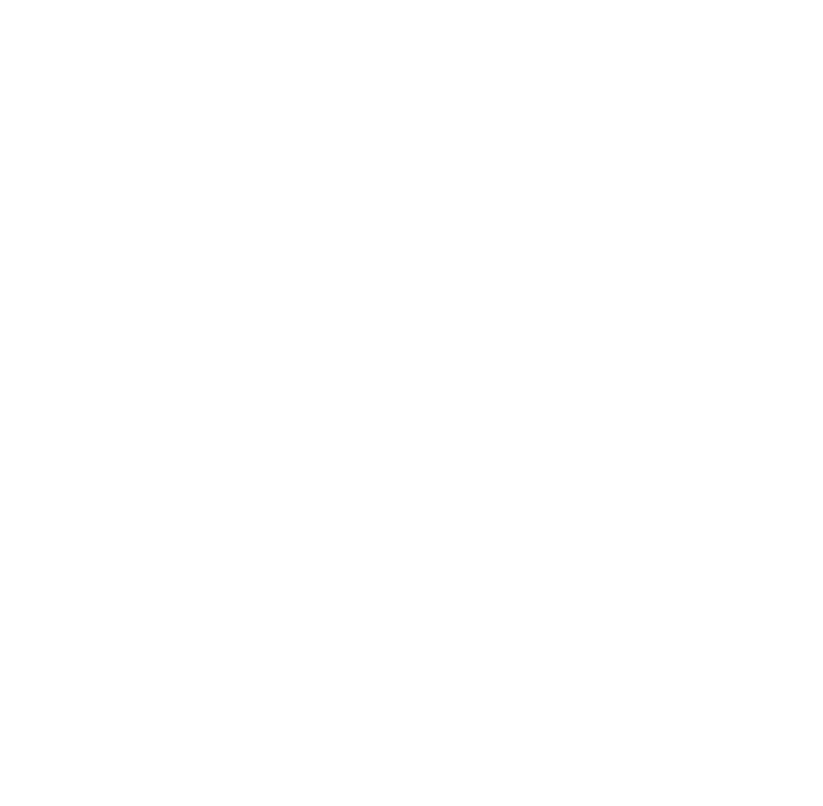
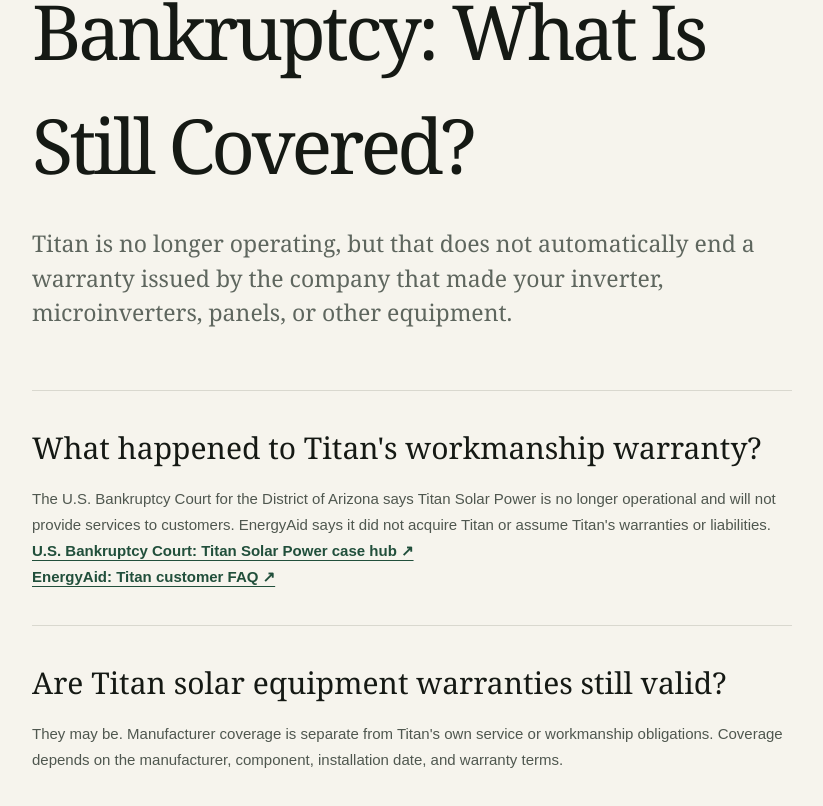
Before and after one commit to Decentralized-Rob/solar-consumer-research, a Next.js app: page /cases/titan-solar-power/warranty-after-bankruptcy in a window 1280 px wide. Before the commit this address had no page. Shown: the part 454-1260 px from the top of the page, without its empty margins (228-1051 px from the left). Before the commit the page ends 800 px from the top, so only its background shows below. Built offline with nearby package versions, Linux system fonts and the light colour scheme.

Commit message:
Add Titan warranty after bankruptcy guide

```diff
--- /dev/null
+++ b/app/cases/titan-solar-power/warranty-after-bankruptcy/page.tsx
@@ -0,0 +1,96 @@
+import type { Metadata } from "next";
+import Link from "next/link";
+import { InfoPage } from "../../../../components/info-page";
+import { stateSlug, states } from "../../../../lib/content";
+import { titanStateBankruptcyByCode } from "../../../../lib/titan-state-research";
+
+export const metadata: Metadata = {
+  title: "Titan Solar Power Warranty After Bankruptcy: What Is Still Covered?",
+  description: "Titan Solar Power is closed, but some manufacturer warranties may still apply. Check SolarEdge, Enphase and state-specific Titan bankruptcy resources.",
+  alternates: { canonical: "/cases/titan-solar-power/warranty-after-bankruptcy" },
+  openGraph: {
+    title: "Titan Solar Power Warranty After Bankruptcy: What Is Still Covered?",
+    description: "Titan is closed. Some equipment warranties may still apply. Start with the manufacturer and the official bankruptcy record.",
+    url: "/cases/titan-solar-power/warranty-after-bankruptcy",
+    type: "article",
+  },
+};
+
+const titanStates = states.filter((state) => titanStateBankruptcyByCode[state.code]);
+
+const schema = {
+  "@context": "https://schema.org",
+  "@type": "Article",
+  headline: "Titan Solar Power Warranty After Bankruptcy: What Is Still Covered?",
+  description: "A source-backed guide to Titan Solar Power workmanship and manufacturer warranty questions after the company's Chapter 7 bankruptcy.",
+  datePublished: "2026-08-28",
+  dateModified: "2026-08-28",
+  mainEntityOfPage: "https://solarcomplaint.com/cases/titan-solar-power/warranty-after-bankruptcy",
+  author: { "@type": "Organization", name: "Solar Consumer Research" },
+  publisher: { "@type": "Organization", name: "Solar Consumer Research" },
+  citation: [
+    "https://www.azb.uscourts.gov/re-titan-solar-power-inc-and-its-affiliates",
+    "https://www.solaredge.com/us/support/system-owner/my-installer-went-out-of-business",
+    "https://enphase.com/learn/home-energy/using-your-system/enphase-energy-system-warranties",
+    "https://energyaid.net/titan-facts/",
+  ],
+};
+
+export default function TitanWarrantyPage() {
+  return (
+    <InfoPage
+      eyebrow="Titan Solar Power customer resource"
+      title="Titan Solar Power Warranty After Bankruptcy: What Is Still Covered?"
+      lede="Titan is no longer operating, but that does not automatically end a warranty issued by the company that made your inverter, microinverters, panels, or other equipment."
+    >
+      <script type="application/ld+json" dangerouslySetInnerHTML={{ __html: JSON.stringify(schema) }} />
+
+      <section className="info-section">
+        <h2>What happened to Titan&apos;s workmanship warranty?</h2>
+        <p>The U.S. Bankruptcy Court for the District of Arizona says Titan Solar Power is no longer operational and will not provide services to customers. EnergyAid says it did not acquire Titan or assume Titan&apos;s warranties or liabilities.</p>
+        <p><a href="https://www.azb.uscourts.gov/re-titan-solar-power-inc-and-its-affiliates" target="_blank" rel="noreferrer">U.S. Bankruptcy Court: Titan Solar Power case hub ↗</a></p>
+        <p><a href="https://energyaid.net/titan-solar-power-is-out-of-business/" target="_blank" rel="noreferrer">EnergyAid: Titan customer FAQ ↗</a></p>
+      </section>
+
+      <section className="info-section">
+        <h2>Are Titan solar equipment warranties still valid?</h2>
+        <p>They may be. Manufacturer coverage is separate from Titan&apos;s own service or workmanship obligations. Coverage depends on the manufacturer, component, installation date, and warranty terms.</p>
+      </section>
+
+      <section className="info-section">
+        <h2>SolarEdge equipment</h2>
+        <p>SolarEdge tells system owners whose installer went out of business that certain components may still be covered under warranty. It also provides a path to find another installer and request a system health check.</p>
+        <p><a href="https://www.solaredge.com/us/support/system-owner/my-installer-went-out-of-business" target="_blank" rel="noreferrer">SolarEdge: My installer went out of business ↗</a></p>
+        <p><a href="https://www.solaredge.com/us/support/system-owner/i-have-a-warranty-question" target="_blank" rel="noreferrer">SolarEdge warranty support ↗</a></p>
+      </section>
+
+      <section className="info-section">
+        <h2>Enphase equipment</h2>
+        <p>Enphase says that if the installer has gone out of business, Enphase warranties still cover applicable Enphase components. Homeowners can also review product-specific warranty terms through Enphase.</p>
+        <p><a href="https://enphase.com/learn/home-energy/using-your-system/enphase-energy-system-warranties" target="_blank" rel="noreferrer">Enphase: Energy System warranties ↗</a></p>
+        <p><a href="https://enphase.com/warranty/us" target="_blank" rel="noreferrer">Enphase U.S. warranty terms ↗</a></p>
+      </section>
+
+      <section className="info-section">
+        <h2>Before paying to “reinstate” a warranty</h2>
+        <p>EnergyAid says a manufacturer warranty that is still valid does not need to be reinstated. Check directly with the equipment manufacturer before paying another company for a claimed warranty reinstatement.</p>
+        <p><a href="https://energyaid.net/titan-facts/" target="_blank" rel="noreferrer">EnergyAid: Titan manufacturer warranty Q&amp;A ↗</a></p>
+      </section>
+
+      <section className="info-section">
+        <h2>Find Titan Solar Power resources for your state</h2>
+        <p>The bankruptcy court lists state-named Titan affiliates in the states below. Each link opens that state&apos;s consumer resource page, including the official complaint route and other reviewed state sources.</p>
+        <div className="state-page-links">
+          {titanStates.map((state) => (
+            <Link href={`/states/${stateSlug(state.name)}`} key={state.code}>{state.name} Titan resources →</Link>
+          ))}
+        </div>
+      </section>
+
+      <div className="state-page-links">
+        <Link href="/cases/titan-solar-power">Titan Solar Power bankruptcy and closure tracker →</Link>
+        <Link href="/cases/titan-solar-power/customer-help">Titan customer research paths →</Link>
+      </div>
+    </InfoPage>
+  );
+}
```
